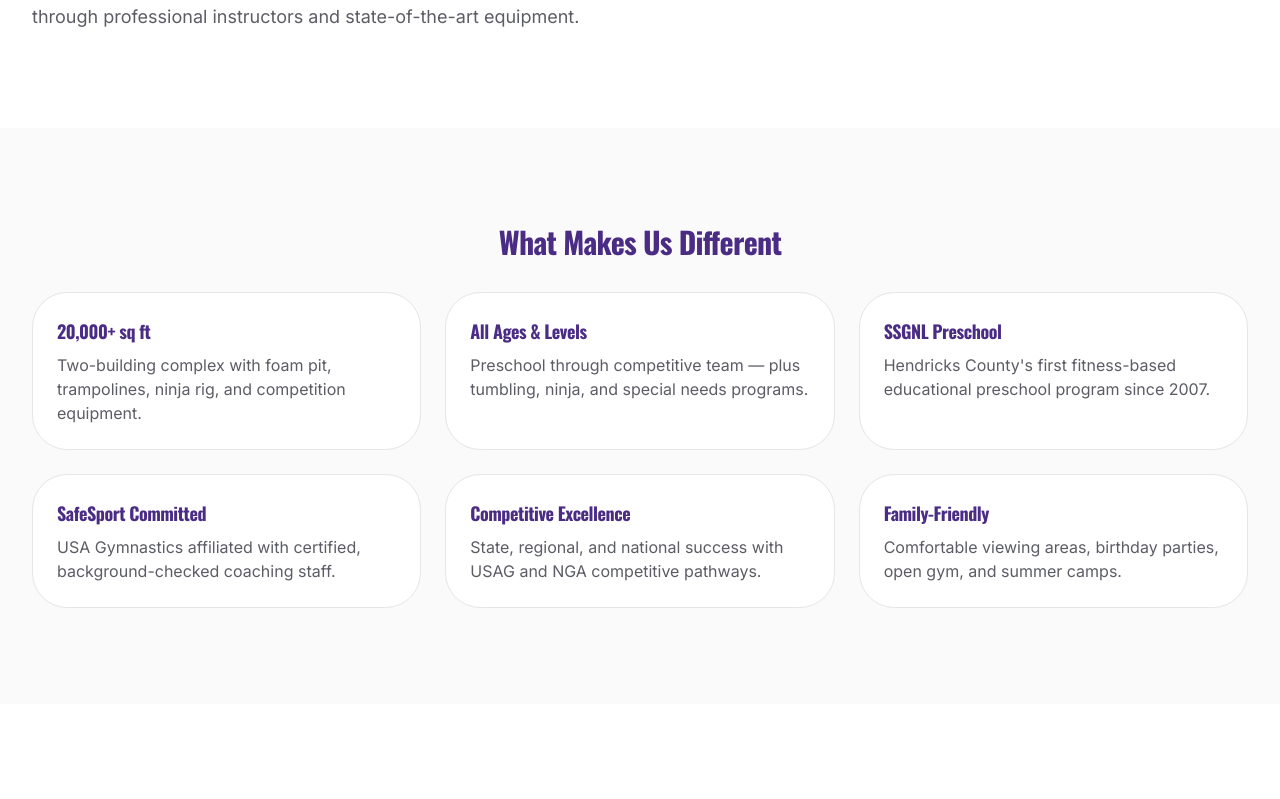
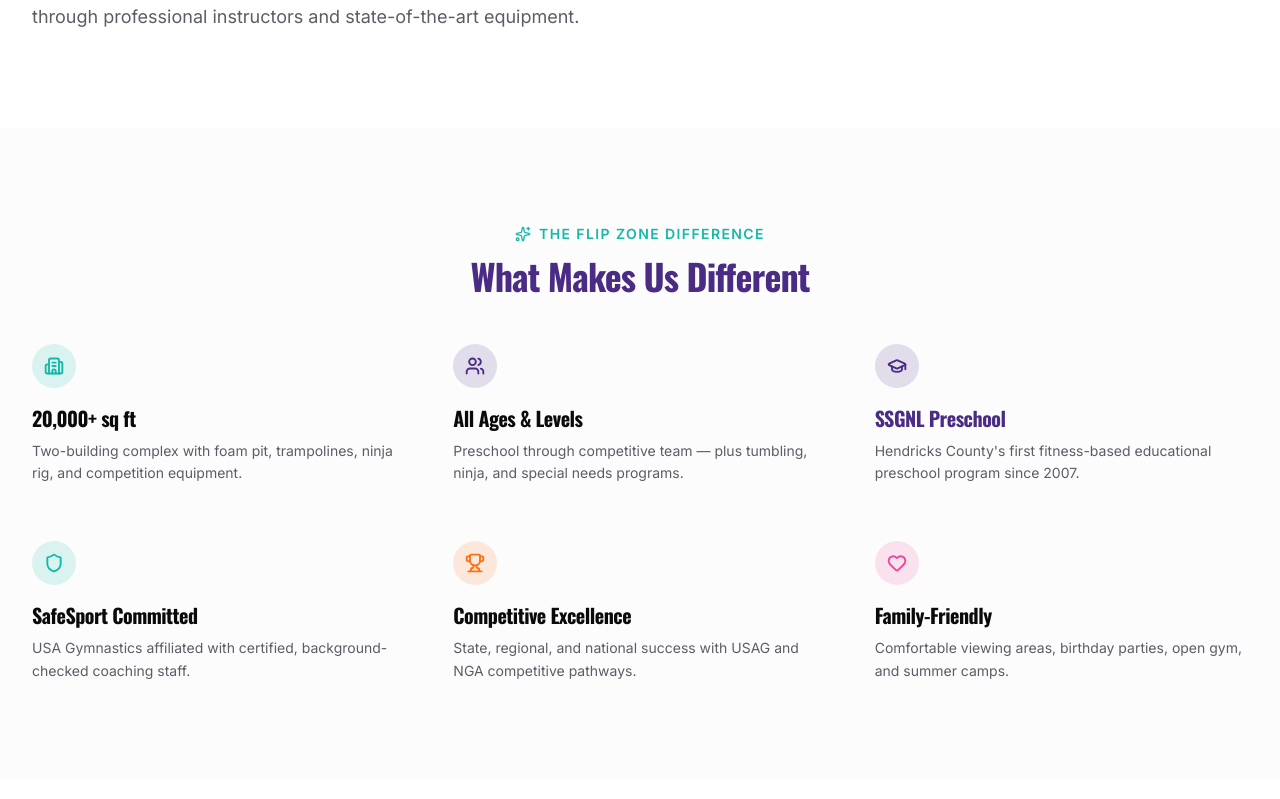
Before and after one commit to darnold5000/flipzone, a Next.js app: page /about in a window 1280 px wide. Shown: the part 761-1560 px from the top of the page. Built offline with nearby package versions, Linux system fonts and the light colour scheme.

Commit message:
programs

```diff
--- a/src/app/about/page.tsx
+++ b/src/app/about/page.tsx
@@ -1,5 +1,5 @@
-import Link from "next/link";
 import { PageHero } from "@/components/PageHero";
+import { AboutDifferentiators } from "@/components/AboutDifferentiators";
 import { CTA } from "@/components/CTA";
 import { ButtonLink } from "@/components/ui/button";
 import { site } from "@/data/site";
@@ -49,58 +49,7 @@ export default function AboutPage() {
         </div>
       </section>
 
-      <section className="section-padding bg-muted/50">
-        <div className="container-wide">
-          <h2 className="mb-8 text-center font-heading text-3xl font-bold text-flip-purple">
-            What Makes Us Different
-          </h2>
-          <div className="grid gap-6 sm:grid-cols-2 lg:grid-cols-3">
-            {[
-              {
-                title: "20,000+ sq ft",
-                desc: "Two-building complex with foam pit, trampolines, ninja rig, and competition equipment.",
-              },
-              {
-                title: "All Ages & Levels",
-                desc: "Preschool through competitive team — plus tumbling, ninja, and special needs programs.",
-              },
-              {
-                title: "SSGNL Preschool",
-                desc: "Hendricks County's first fitness-based educational preschool program since 2007.",
-                href: "/shooting-stars-preschool",
-              },
-              {
-                title: "SafeSport Committed",
-                desc: "USA Gymnastics affiliated with certified, background-checked coaching staff.",
-              },
-              {
-                title: "Competitive Excellence",
-                desc: "State, regional, and national success with USAG and NGA competitive pathways.",
-              },
-              {
-                title: "Family-Friendly",
-                desc: "Comfortable viewing areas, birthday parties, open gym, and summer camps.",
-              },
-            ].map((item) => (
-              <div key={item.title} className="rounded-3xl border border-border bg-card p-6">
-                {"href" in item && item.href ? (
-                  <Link href={item.href} className="group block">
-                    <h3 className="font-heading text-lg font-bold text-flip-purple group-hover:underline">
-                      {item.title}
-                    </h3>
-                    <p className="mt-2 text-muted-foreground">{item.desc}</p>
-                  </Link>
-                ) : (
-                  <>
-                    <h3 className="font-heading text-lg font-bold text-flip-purple">{item.title}</h3>
-                    <p className="mt-2 text-muted-foreground">{item.desc}</p>
-                  </>
-                )}
-              </div>
-            ))}
-          </div>
-        </div>
-      </section>
+      <AboutDifferentiators />
 
       <section className="section-padding">
         <div className="container-wide text-center">
--- /dev/null
+++ b/src/components/AboutDifferentiators.tsx
@@ -0,0 +1,94 @@
+import Link from "next/link";
+import {
+  Building2,
+  GraduationCap,
+  Heart,
+  Shield,
+  Sparkles,
+  Trophy,
+  Users,
+} from "lucide-react";
+import { aboutDifferentiators } from "@/data/site";
+import { cn } from "@/lib/utils";
+
+const icons = {
+  building: Building2,
+  users: Users,
+  graduation: GraduationCap,
+  shield: Shield,
+  trophy: Trophy,
+  heart: Heart,
+};
+
+const accentStyles = {
+  purple: "bg-flip-purple/15 text-flip-purple",
+  teal: "bg-flip-teal/15 text-flip-teal",
+  coral: "bg-flip-coral/15 text-flip-coral",
+  orange: "bg-flip-orange/15 text-flip-orange",
+} as const;
+
+function DifferentiatorItem({
+  item,
+}: {
+  item: (typeof aboutDifferentiators)[number];
+}) {
+  const Icon = icons[item.icon];
+  const body = (
+    <>
+      <div
+        className={cn(
+          "mb-4 inline-flex size-11 items-center justify-center rounded-full transition-colors",
+          accentStyles[item.accent],
+          "href" in item && item.href && "group-hover:bg-flip-purple/25",
+        )}
+      >
+        <Icon className="size-5" strokeWidth={2.25} />
+      </div>
+      <h3
+        className={cn(
+          "font-heading text-xl font-bold",
+          "href" in item && item.href
+            ? "text-flip-purple group-hover:underline"
+            : "text-foreground",
+        )}
+      >
+        {item.title}
+      </h3>
+      <p className="mt-2 text-sm leading-relaxed text-muted-foreground">{item.description}</p>
+    </>
+  );
+
+  if ("href" in item && item.href) {
+    return (
+      <Link href={item.href} className="group block">
+        {body}
+      </Link>
+    );
+  }
+
+  return <div>{body}</div>;
+}
+
+export function AboutDifferentiators() {
+  return (
+    <section className="section-padding bg-muted/30">
+      <div className="container-wide">
+        <div className="mx-auto mb-12 max-w-2xl text-center">
+          <div className="mb-3 flex items-center justify-center gap-2 text-sm font-semibold uppercase tracking-widest text-flip-teal">
+            <Sparkles className="size-4" />
+            The Flip Zone Difference
+          </div>
+          <h2 className="font-heading text-3xl font-bold text-flip-purple sm:text-4xl">
+            What Makes Us Different
+          </h2>
+        </div>
+
+        <div className="grid gap-10 sm:grid-cols-2 lg:grid-cols-3 lg:gap-x-12 lg:gap-y-14">
+          {aboutDifferentiators.map((item) => (
+            <DifferentiatorItem key={item.title} item={item} />
+          ))}
+        </div>
+      </div>
+    </section>
+  );
+}
--- a/src/data/site.ts
+++ b/src/data/site.ts
@@ -96,6 +96,52 @@ export const whyChooseUs = [
   },
 ] as const;
 
+export const aboutDifferentiators = [
+  {
+    title: "20,000+ sq ft",
+    description:
+      "Two-building complex with foam pit, trampolines, ninja rig, and competition equipment.",
+    icon: "building" as const,
+    accent: "teal" as const,
+  },
+  {
+    title: "All Ages & Levels",
+    description:
+      "Preschool through competitive team — plus tumbling, ninja, and special needs programs.",
+    icon: "users" as const,
+    accent: "purple" as const,
+  },
+  {
+    title: "SSGNL Preschool",
+    description:
+      "Hendricks County's first fitness-based educational preschool program since 2007.",
+    icon: "graduation" as const,
+    accent: "purple" as const,
+    href: "/shooting-stars-preschool",
+  },
+  {
+    title: "SafeSport Committed",
+    description:
+      "USA Gymnastics affiliated with certified, background-checked coaching staff.",
+    icon: "shield" as const,
+    accent: "teal" as const,
+  },
+  {
+    title: "Competitive Excellence",
+    description:
+      "State, regional, and national success with USAG and NGA competitive pathways.",
+    icon: "trophy" as const,
+    accent: "orange" as const,
+  },
+  {
+    title: "Family-Friendly",
+    description:
+      "Comfortable viewing areas, birthday parties, open gym, and summer camps.",
+    icon: "heart" as const,
+    accent: "coral" as const,
+  },
+] as const;
+
 export const facilityFeatures = [
   { title: "Foam Pit", description: "400 sq ft loose foam pit for safe landings" },
   { title: "Bars & Beam", description: "Full Olympic-style equipment for all levels" },
```
